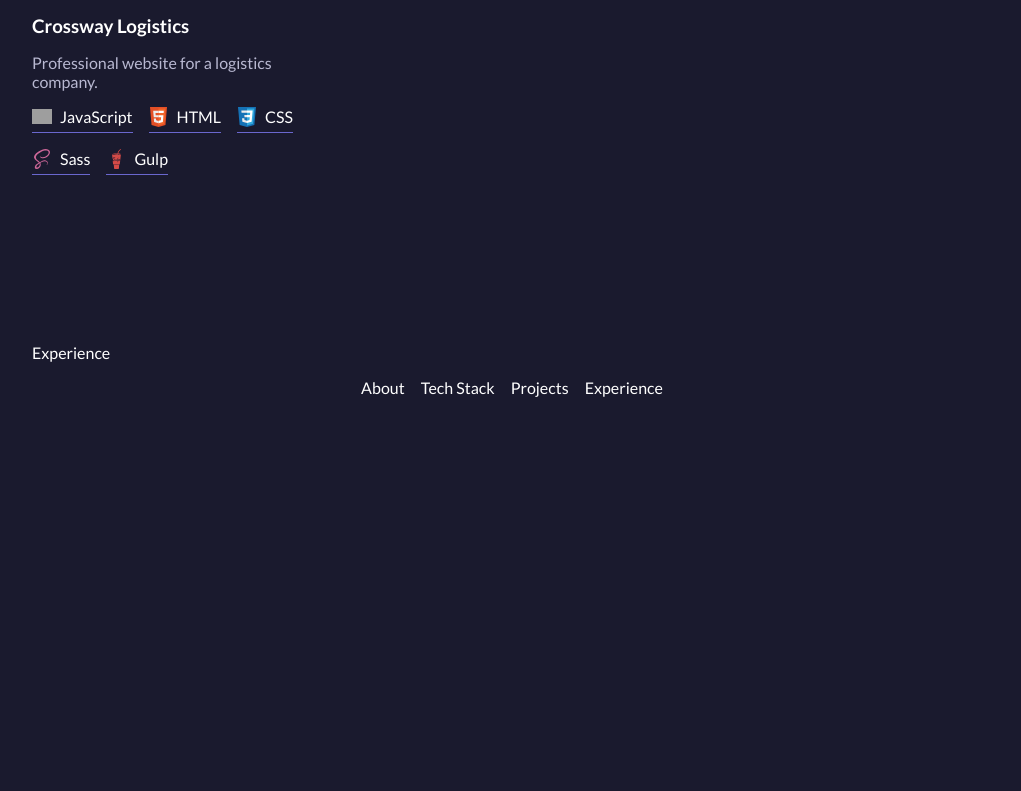
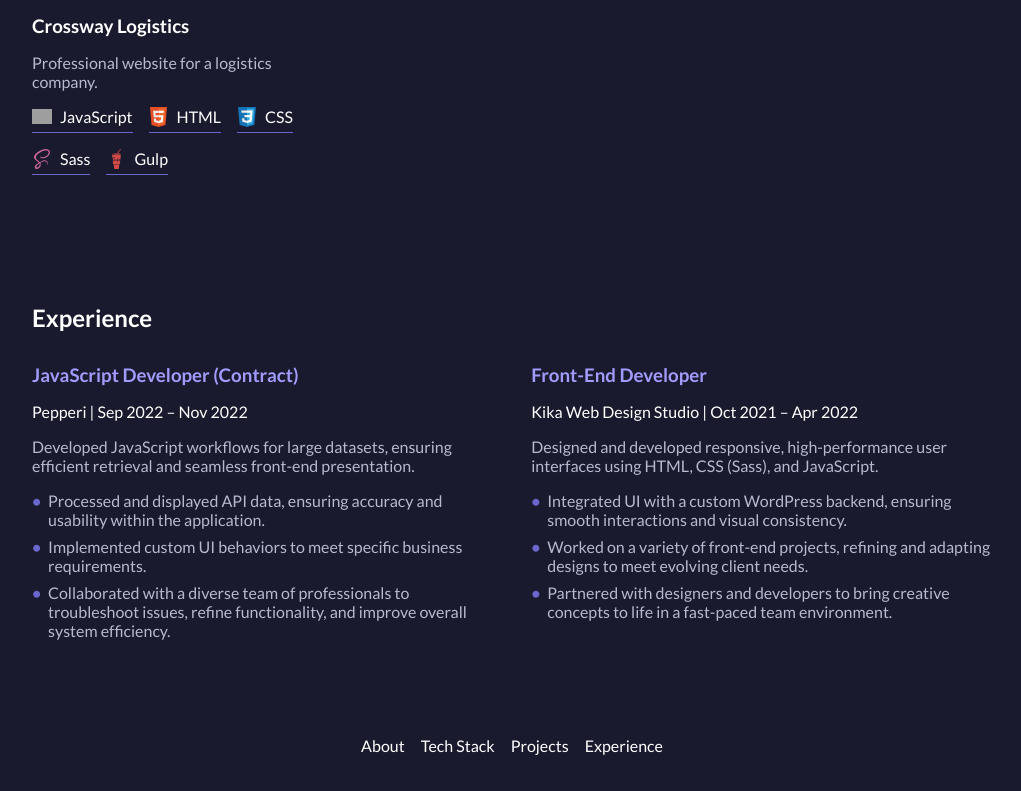
Before and after one commit to olhapelenska/Portfolio, a React (Vite) app: page / in a window 1280 px wide. Shown: the part 1720-2511 px from the top of the page, without its empty margins (128-1149 px from the left). Before the commit the page ends 2153 px from the top, so only its background shows below. Built offline with nearby package versions, Linux system fonts and the light colour scheme; grey boxes are pictures that could not be loaded.

Commit message:
refactor navigation

```diff
--- a/src/components/Experience/Experience.jsx
+++ b/src/components/Experience/Experience.jsx
@@ -1,11 +1,57 @@
 import "./Experience.scss";
 
-function Experience() {
+// Experience Data Array
+const experiences = [
+  {
+    title: "JavaScript Developer (Contract)",
+    company: "Pepperi",
+    date: "Sep 2022 – Nov 2022",
+    description:
+      "Developed JavaScript workflows for large datasets, ensuring efficient retrieval and seamless front-end presentation.",
+    bullets: [
+      "Processed and displayed API data, ensuring accuracy and usability within the application.",
+      "Implemented custom UI behaviors to meet specific business requirements.",
+      "Collaborated with a diverse team of professionals to troubleshoot issues, refine functionality, and improve overall system efficiency.",
+    ],
+  },
+  {
+    title: "Front-End Developer",
+    company: "Kika Web Design Studio",
+    date: "Oct 2021 – Apr 2022",
+    description:
+      "Designed and developed responsive, high-performance user interfaces using HTML, CSS (Sass), and JavaScript.",
+    bullets: [
+      "Integrated UI with a custom WordPress backend, ensuring smooth interactions and visual consistency.",
+      "Worked on a variety of front-end projects, refining and adapting designs to meet evolving client needs.",
+      "Partnered with designers and developers to bring creative concepts to life in a fast-paced team environment.",
+    ],
+  },
+];
+
+const Experience = () => {
   return (
     <section id="experience" className="experience">
-      Experience
+      <h2 className="experience__title">Experience</h2>
+      <div className="experience__list">
+        {experiences.map((exp, index) => (
+          <div key={index} className="experience__item">
+            <h3 className="experience__role">{exp.title}</h3>
+            <p className="experience__company">
+              {exp.company} | {exp.date}
+            </p>
+            <p className="experience__description">{exp.description}</p>
+            <ul className="experience__bullets">
+              {exp.bullets.map((bullet, i) => (
+                <li key={i} className="experience__bullet">
+                  {bullet}
+                </li>
+              ))}
+            </ul>
+          </div>
+        ))}
+      </div>
     </section>
   );
-}
+};
 
 export default Experience;
--- a/src/components/Experience/Experience.scss
+++ b/src/components/Experience/Experience.scss
@@ -1,2 +1,49 @@
 @use "../../styles/partials/mixins" as *;
 @use "../../styles/partials/variables" as *;
+
+.experience {
+  margin: 5.5rem 0;
+
+  &__title {
+    margin-bottom: 2rem;
+  }
+
+  &__list {
+    display: flex;
+    justify-content: space-between;
+  }
+
+  &__item {
+    flex-basis: 48%;
+  }
+
+  &__role {
+    margin-bottom: 1rem;
+    color: $softLavander;
+  }
+
+  &__company {
+    margin-bottom: 1rem;
+  }
+
+  &__description {
+    font-size: 1rem;
+    color: $lightLavander;
+    margin-bottom: 1rem;
+  }
+
+  &__bullet {
+    padding-left: 1rem;
+    position: relative;
+    margin-bottom: 0.5rem;
+    color: $lightLavander;
+
+    &::before {
+      content: "•";
+      color: $vividPurple;
+      font-weight: bold;
+      position: absolute;
+      left: 0;
+    }
+  }
+}
--- a/src/components/Navbar/Navbar.jsx
+++ b/src/components/Navbar/Navbar.jsx
@@ -1,46 +1,30 @@
 import "./Navbar.scss";
 import { Link } from "react-scroll";
+
+// Navigation Links Data
+const navLinks = [
+  { label: "About", to: "about" },
+  { label: "Tech Stack", to: "tech-stack" },
+  { label: "Projects", to: "projects" },
+  { label: "Experience", to: "experience" },
+];
 
 function Navbar() {
   return (
     <nav className="nav">
       <div className="nav__links">
+        {navLinks.map((link, index) => (
           <Link
-          to="about"
+            key={index}
+            to={link.to}
             smooth={true}
             duration={500}
             offset={-96.5}
             className="nav__link"
           >
-          About
+            {link.label}
           </Link>
-        <Link
-          to="tech-stack"
-          smooth={true}
-          duration={500}
-          offset={-96.5}
-          className="nav__link"
-        >
-          Tech Stack
-        </Link>
-        <Link
-          to="projects"
-          smooth={true}
-          duration={500}
-          offset={-96.5}
-          className="nav__link"
-        >
-          Projects
-        </Link>
-        <Link
-          to="experience"
-          smooth={true}
-          duration={500}
-          offset={-96.5}
-          className="nav__link"
-        >
-          Experience
-        </Link>
+        ))}
       </div>
     </nav>
   );
```
Lines whose indentation alone changed are shown as unchanged.
